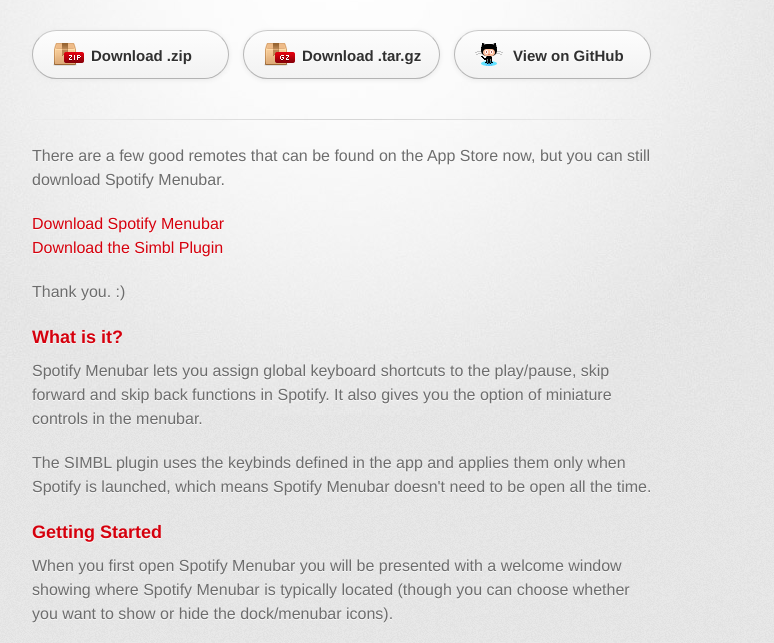
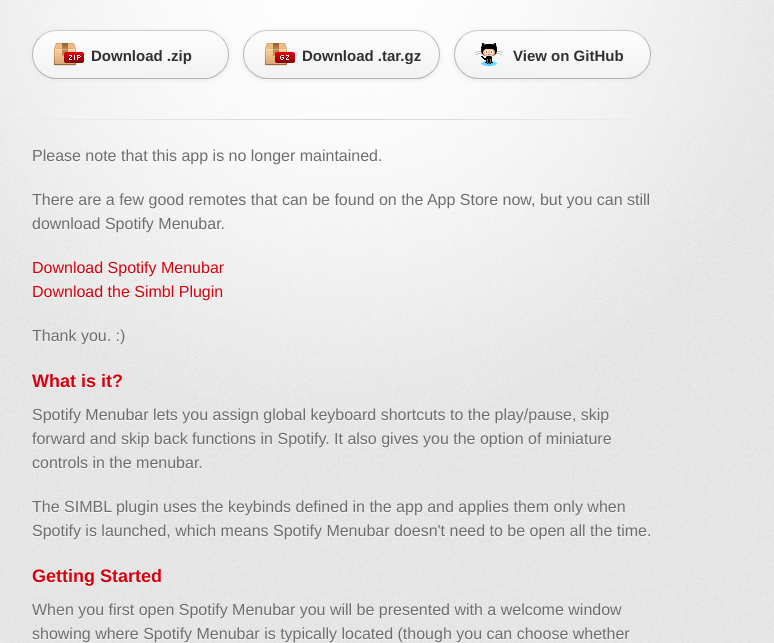
Before and after one commit to ruaridht/Spotify-Menubar, a plain HTML site: page index.html in a window 1280 px wide. Shown: the part 158-801 px from the top of the page, without its empty margins (298-1072 px from the left). Drawn offline with Linux system fonts and the light colour scheme; a web font is replaced by a local one.

Commit message:
Update index.html
Added info saying that I no longer maintain this app.

```diff
--- a/index.html
+++ b/index.html
@@ -31,6 +31,7 @@
         <hr>
 
         <section id="main_content">
+          <p><b>Please note that this app is no longer maintained.</b></p>
           <p>There are a few good remotes that can be found on the App Store now, but you can still download Spotify Menubar.</p>
 
 <p><a href="http://ruaridht.github.io/files/Spotify_Menubar.zip">Download Spotify Menubar</a><br><a href="http://ruaridht.github.io/files/SIMBL%20Plugin%20(Spotify).zip">Download the Simbl Plugin</a></p>
```
